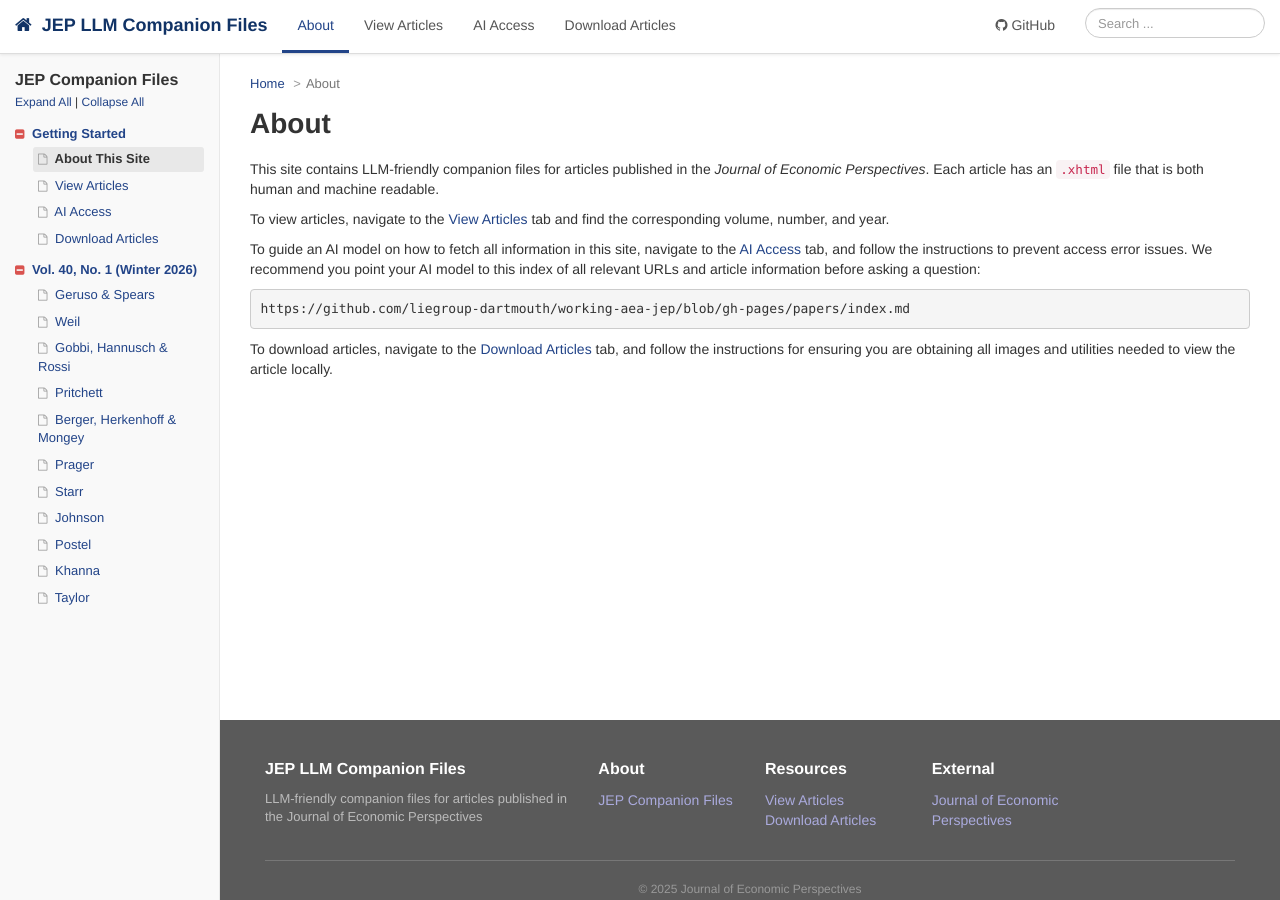
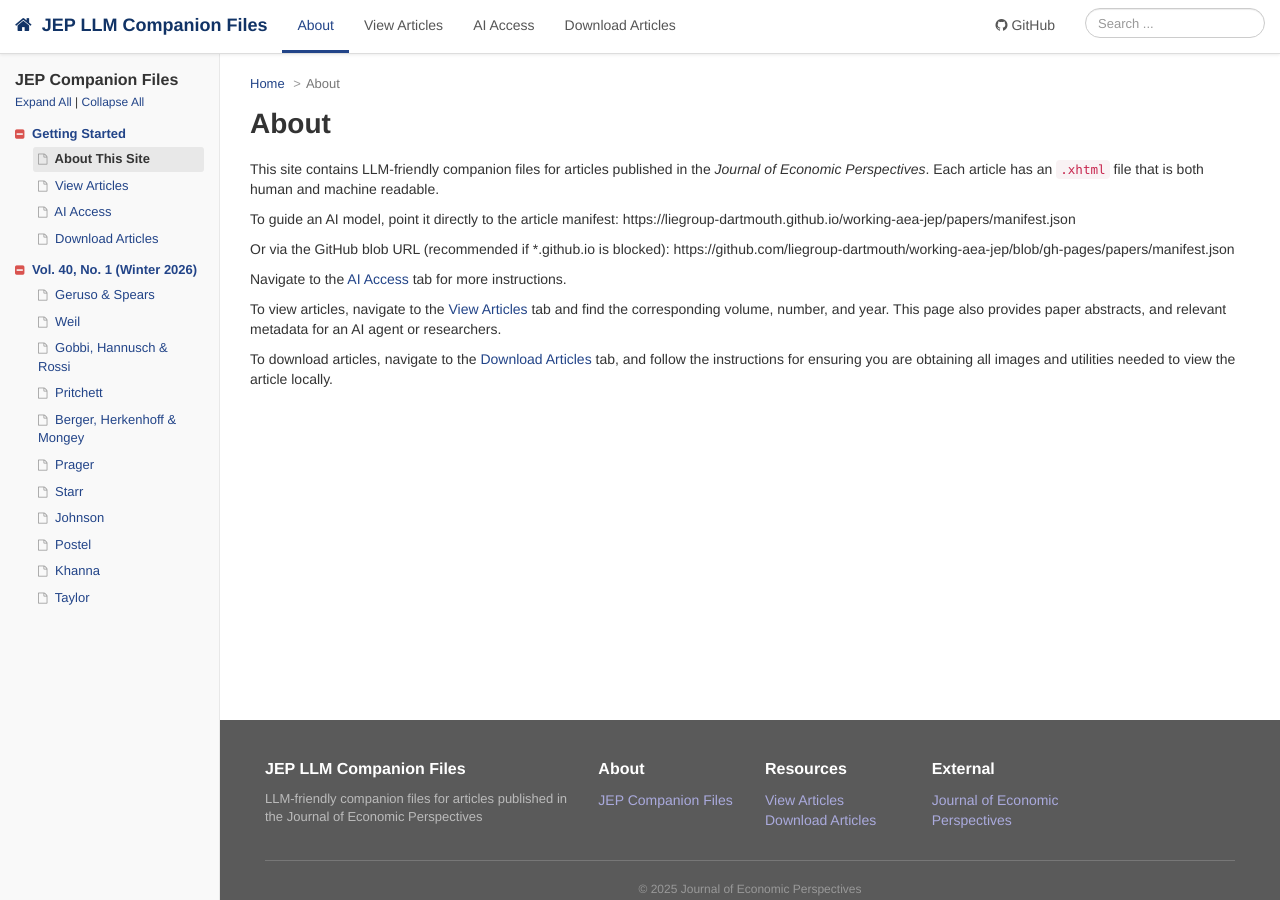
Before and after one commit to liegroup-dartmouth/working-aea-jep, a Jekyll site: the page built from index.md, in a window 1280 px wide and 900 px high. Built offline with Jekyll 4.4.1, drawn with Linux system fonts in a browser that asks for light colours.

Commit message:
Add text to landing page.

````diff
--- a/index.md
+++ b/index.md
@@ -4,15 +4,16 @@ title: About
 permalink: /index.html
 sidebar: jep
 ---
-
 This site contains LLM-friendly companion files for articles published in the *Journal of Economic Perspectives*. Each article has an `.xhtml` file that is both human and machine readable.
 
-To view articles, navigate to the [View Articles]({{ site.baseurl }}/view-articles.html) tab and find the corresponding volume, number, and year.
+To guide an AI model, point it directly to the article manifest:
+https://liegroup-dartmouth.github.io/working-aea-jep/papers/manifest.json
 
-To guide an AI model on how to fetch all information in this site, navigate to the [AI Access]({{ site.baseurl }}/ai-access.html) tab, and follow the instructions to prevent access error issues. We recommend you point your AI model to this index of all relevant URLs and article information before asking a question:
+Or via the GitHub blob URL (recommended if *.github.io is blocked):
+https://github.com/liegroup-dartmouth/working-aea-jep/blob/gh-pages/papers/manifest.json
 
-```
-https://github.com/liegroup-dartmouth/working-aea-jep/blob/gh-pages/papers/index.md
-```
+Navigate to the [AI Access]({{ site.baseurl }}/ai-access.html) tab for more instructions.
+
+To view articles, navigate to the [View Articles]({{ site.baseurl }}/view-articles.html) tab and find the corresponding volume, number, and year. This page also provides paper abstracts, and relevant metadata for an AI agent or researchers.
 
 To download articles, navigate to the [Download Articles]({{ site.baseurl }}/download-articles.html) tab, and follow the instructions for ensuring you are obtaining all images and utilities needed to view the article locally.
````
